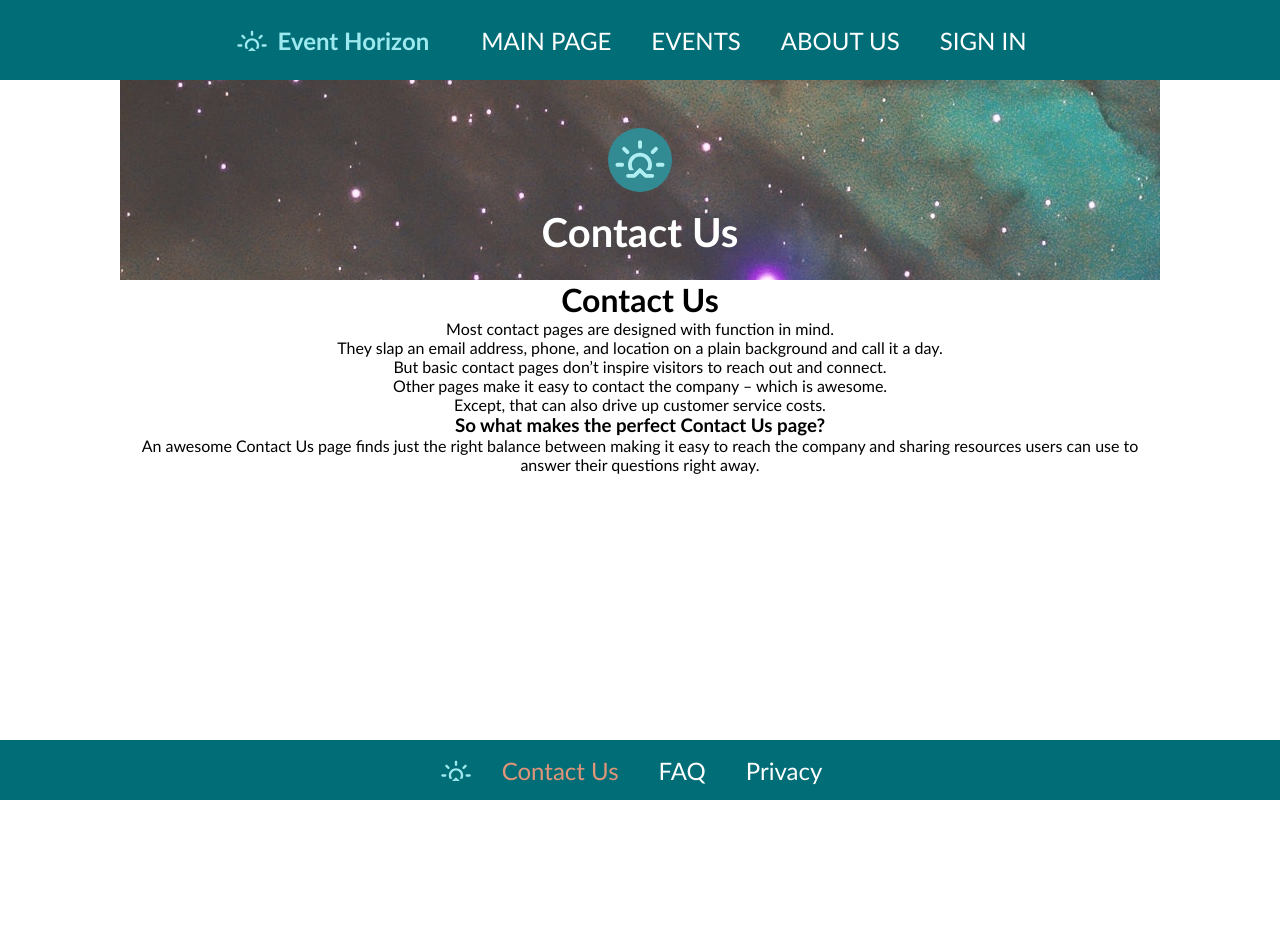
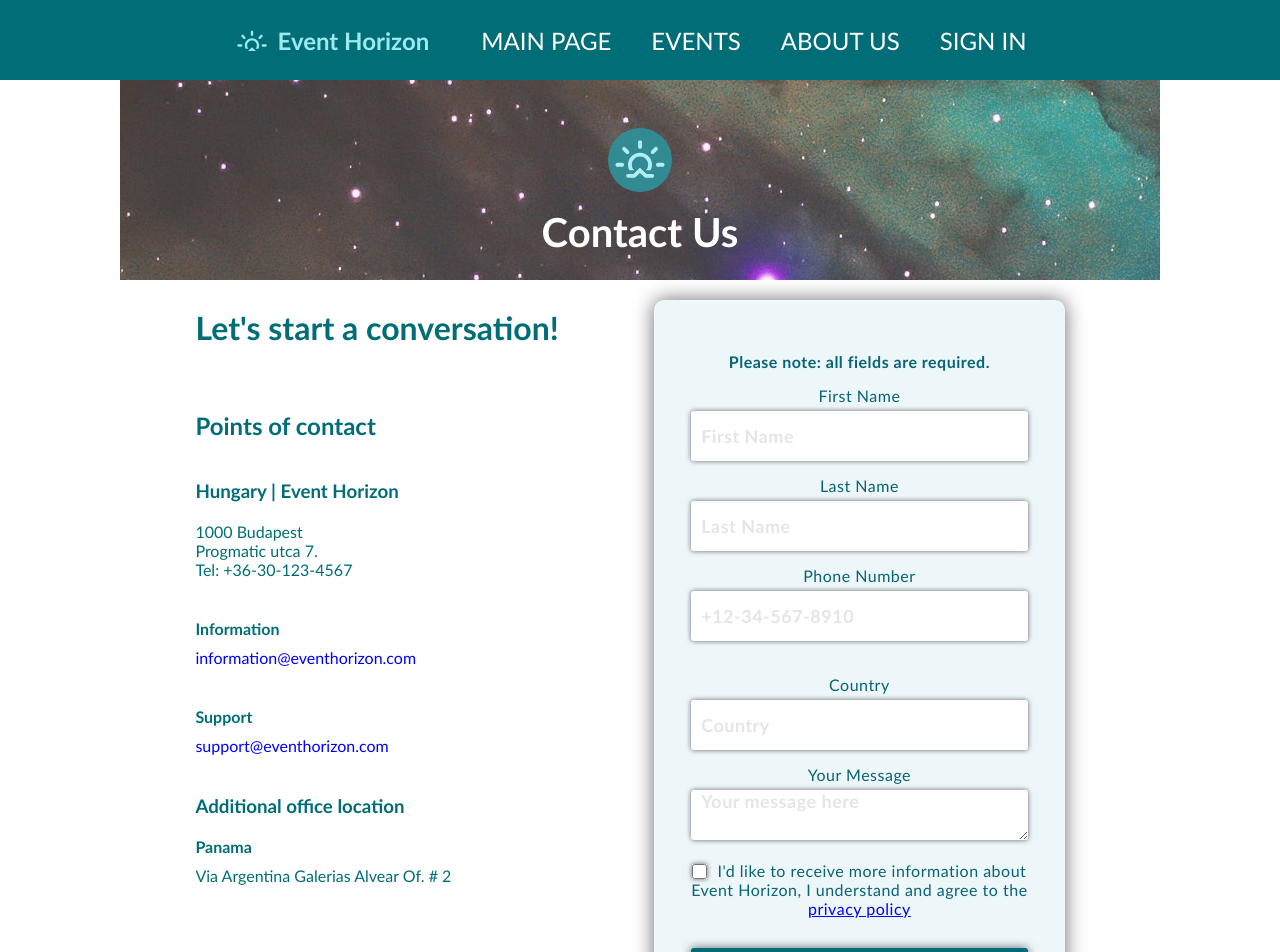
Before and after one commit to Arpadtoth100/EventHorizon, a React (Create React App) app: page /contact in a window 1280 px wide. Shown: the top 952 px of the page. Before the commit the page ends 800 px from the top, so only its background shows below. Built offline with nearby package versions, Linux system fonts and the light colour scheme; no server answers.

Commit message:
contactus v1

```diff
--- a/src/App.css
+++ b/src/App.css
@@ -190,6 +190,11 @@ form * {
   padding-top: 1rem;
 }
 
+.contactusform {
+  background-color: #edf6f9;
+  margin: 20px;
+}
+
 form h3 {
   font-size: 28px;
   font-weight: 500;
@@ -228,13 +233,18 @@ form h2 {
   color: #e5e5e5;
 }
 
-#su_organization {
+#su_organization,
+#cu_moreinfo {
   margin-top: 30px;
   margin-right: 10px;
   width: 15px;
   height: 15px;
   box-shadow: 0 0 5px rgba(8, 7, 16, 0.6);
   border-radius: 3px;
+}
+
+#cu_moreinfo {
+  margin-top: 10px;
 }
 .su_username {
   margin-top: 0px;
@@ -245,6 +255,7 @@ form h2 {
   margin-top: 30px;
   font-size: 16px;
   font-weight: 500;
+  text-align: left;
 }
 
 .btn {
@@ -668,7 +679,7 @@ form h2 {
   position: absolute;
   width: 100%;
   height: 100%;
-  z-index: 1;
+  /* z-index: 1; */
 }
 .aboutus-hero-img {
   width: 100%;
@@ -803,6 +814,8 @@ a.active {
   justify-content: space-around;
 }
 
+/* privacy faq contactus */
+
 .privacy_head {
   height: 25vh;
   background-image: url(./images/PrivacyBg3.jpg);
@@ -827,7 +840,7 @@ a.active {
 }
 
 .privacy_text {
-  margin: 2rem;
+  margin: 3rem 6rem 3rem 6rem;
   text-align: justify;
 }
 
@@ -844,8 +857,13 @@ a.active {
   margin-top: 1rem;
 }
 
-.contactlink {
+.contactlink,
+.privacylink {
   color: blue;
+}
+
+.privacylink {
+  text-align: left;
 }
 
 .contactus_head {
@@ -857,8 +875,72 @@ a.active {
 
 .faq_head {
   height: 25vh;
-  background-image: url(./images/faqBg1.jpg);
+  background-image: url(./images/faqBg2.jpg);
   color: white;
+}
+
+/* .contactus_main{
+  background-image: url(./images/spaceBg1.jpg);
+  opacity:0.8;
+} */
+
+.contactus_title {
+  margin-top: -10rem;
+  margin-bottom: 4rem;
+  color: #006d77;
+}
+
+.contactus_content {
+  display: flex;
+  justify-content: space-evenly;
+  align-items: center;
+}
+
+.contactus_text {
+  text-align: left;
+  color: #006d77;
+}
+
+.contactus_text h2{
+  margin-bottom: 40px;
+  margin-top: 40px;
+}
+.contactus_text h3{
+  margin-top: 40px;
+  margin-bottom: 20px;
+}
+.contactus_text h4{
+  margin-bottom: 10px;
+  margin-top: 40px;
+}
+
+#panama{
+  margin-top: 0px;
+}
+
+.email{
+  color: blue;
+}
+
+#cu_checkbox_label {
+  display: block;
+  padding-left: 15px;
+  text-indent: -15px;
+}
+#cu_moreinfo {
+  width: 15px;
+  height: 15px;
+  padding: 0;
+  margin-top: 25px;
+  vertical-align: bottom;
+  position: relative;
+  top: -1px;
+}
+
+.contactus_form_container {
+  display: flex;
+  align-items: center;
+  justify-content: center;
 }
 
 @media only screen and (max-width: 600px) {
--- a/src/components/Footer/Contact.js
+++ b/src/components/Footer/Contact.js
@@ -1,5 +1,11 @@
 import SunriseIcon from '../utilities/SunRiseIcon';
 import { NavLink } from 'react-router-dom';
+
+const submitHandler = (e) => {
+  e.preventDefault();
+  alert("message received")
+}
+
 
 function Contact() {
   return (
@@ -11,23 +17,98 @@ function Contact() {
               <SunriseIcon width="60px" height="48px" />
             </i>
           </div>
-        <div>
-        </div>
           <p className='privacy_head_title'>Contact Us</p>
         </div>
       </div>
-            <h1>Contact Us</h1>
-            <p>Most contact pages are designed with function in mind.</p>
+      <div className='contactus_main'>
+          <div className='contactus_content'>
+            <div className='contactus_text'>
+            <h1 className='contactus_title'>Let's start a conversation!</h1>
+              <h2>Points of contact</h2>
+              <h3>Hungary | Event Horizon</h3>
+              <p>1000 Budapest</p>
+              <p>Progmatic utca 7.</p>
+              <p>Tel: +36-30-123-4567</p>
+              <h4>Information</h4>
+              <p className='email'>information@eventhorizon.com</p>
+              <h4>Support</h4>
+              <p className='email'>support@eventhorizon.com</p>
+              <h3>Additional office location</h3>
+              <h4 id="panama">Panama</h4>
+              <p>Via Argentina Galerias Alvear Of. # 2</p>
+            </div>
+            <div className='contactus_form_container'>
+              <form className='contactusform' onSubmit={submitHandler}>
+                <h4>Please note: all fields are required.</h4>
+                <label htmlFor="cu_firstname" className='textlabel'>First Name</label>
+                <input
+                  type="text"
+                  placeholder="First Name"
+                  name="firstname"
+                  id="cu_firstname"
+                  className="textinput"
+                  required
+                />
+                <label htmlFor="cu_lastname" className='textlabel'>Last Name</label>
+                <input
+                  type="text"
+                  placeholder="Last Name"
+                  name="lastname"
+                  id="cu_lastname"
+                  className="textinput"
+                  required
+                />
+                <label htmlFor='phone' className='textlabel'>Phone Number</label>
+                <input
+                  type="tel"
+                  className='textinput'
+                  placeholder="+12-34-567-8910"
+                  pattern="[+][0-9]{2}-[0-9]{2}-[0-9]{3}-[0-9]{4}"
+                  required />
+                <br></br>
+                <label htmlFor="cu_country" className='textlabel'>Country</label>
+                <input
+                  type="text"
+                  placeholder="Country"
+                  name="country"
+                  id="cu_country"
+                  className="textinput"
+                  required
+                />
+                <label htmlFor="message" className="textlabel textarea">
+                  Your Message
+                </label>
+                <textarea
+                  required
+                  type="textarea"
+                  placeholder="Your message here"
+                  name="message"
+                  id="message"
+                  className="textinput"
+                />
+                <input
+                  type="checkbox"
+                  name="moreinfo"
+                  id="cu_moreinfo"
+                />
+                <label htmlFor="cu_moreinfo" id="privacycheckbox_label">
+                  I'd like to receive more information about <br></br>
+                  Event Horizon, I understand and agree to the
+                  <p>
+                    <NavLink to="/privacy" className="privacylink">
+                      privacy policy
+                    </NavLink>
+                  </p>
+                </label>
+                <button className="signup_btn">SEND MESSAGE</button>
+              </form>
+            </div>
 
-            <p>They slap an email address, phone, and location on a plain background and call it a day.</p>
+          </div>
 
-            <p>But basic contact pages don’t inspire visitors to reach out and connect.</p>
+      </div>
 
-            <p>Other pages make it easy to contact the company – which is awesome.</p>
 
-            <p>Except, that can also drive up customer service costs. </p>
-            <h3>So what makes the perfect Contact Us page?</h3>
-            <p> An awesome Contact Us page finds just the right balance between making it easy to reach the company and sharing resources users can use to answer their questions right away.</p>
     </div>
   )
 }
```
Also changed, not shown: src/images/faqBg2.jpg (added). Lines whose indentation alone changed are shown as unchanged.
